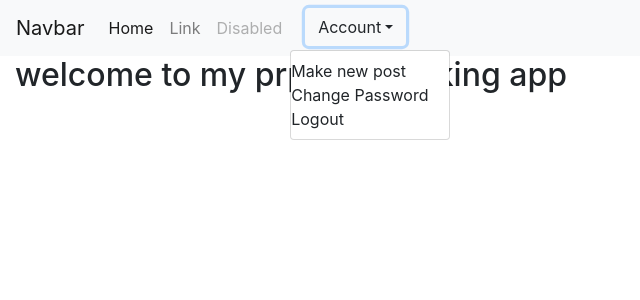
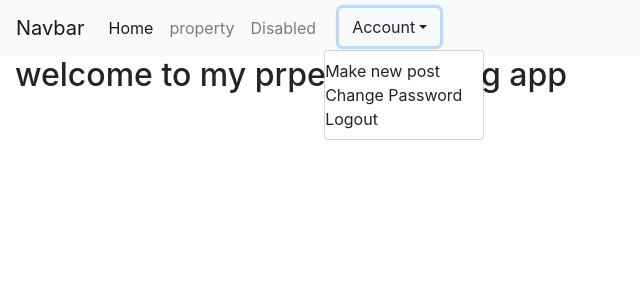
Before and after one commit to Rubyroy12/property-booking, a Django app: page / in a window 1280 px wide, after a click on "Account". Shown: the top 300 px of the page, without its empty margins (0-640 px from the left). Run offline with Django 3.2, Linux system fonts and the light colour scheme; the visitor is signed in with stand-in values (Sample User, id 1); data that the repository does not hold is empty; some libraries are stand-ins or nearby versions.

Commit message:
add property tempplates to display property

```diff
--- a/bookingapp/templates/index.html
+++ b/bookingapp/templates/index.html
@@ -5,12 +5,7 @@
 <div class="container-fluid">
     <div class="h2">welcome to my prperty booking app</div>
     <div class="row">
-        {% for property in property %}
-        <ul>
-           <a href="{% url 'details' property.name%}"> <img src="{{ property.image.url}}" alt="" height="300" width="300"></a>
-            <li>{{property.name}}</li>
-        </ul>
-        {% endfor %}
+
     </div>
 
 </div>
--- a/bookingapp/templates/navbar.html
+++ b/bookingapp/templates/navbar.html
@@ -25,11 +25,11 @@
                     <a class="nav-link" href="#">Home <span class="sr-only">(current)</span></a>
                 </li>
                 <li class="nav-item">
-                    <a class="nav-link" href="#">Link</a>
+                    <a class="nav-link" href="{% url 'property'%}">property</a>
                 </li>
 
                 <li class="nav-item">
-                    <a class="nav-link disabled" href="#">Disabled</a>
+                    <a class="nav-link" href="#">Disabled</a>
                 </li>
 
             <div class="col-sm-6 col-md-6" style="display: inline-flex; margin-right: 50px;">
--- a/bookingapp/urls.py
+++ b/bookingapp/urls.py
@@ -5,7 +5,8 @@ from django.conf.urls.static import static
 
 urlpatterns=[
     path('',views.index,name = 'index'),
-    path('home/details/<name>/',views.details,name = 'details'),
+    path('property/',views.property,name = 'property'),
+    path('property/details/<name>/',views.details,name = 'details'),
     path('account/profile',views.profile,name = 'profile')
 
 ]
--- a/bookingapp/views.py
+++ b/bookingapp/views.py
@@ -21,6 +21,15 @@ def profile(request,username):
 
     return render(request,'profile.html')
 
+def property(request):
+    myproperty=Property.objects.all()
+
+    params={
+        'property':myproperty,
+    }
+    return render(request,'property.html',params)
+
+
 def details(request,name):
     # current_user= request.user
     home = Property.objects.get(name=name)
```
Also changed, not shown: bookingapp/templates/details.html (+21 -10 lines), bookingapp/templates/property.html (added, +18 -0 lines).
